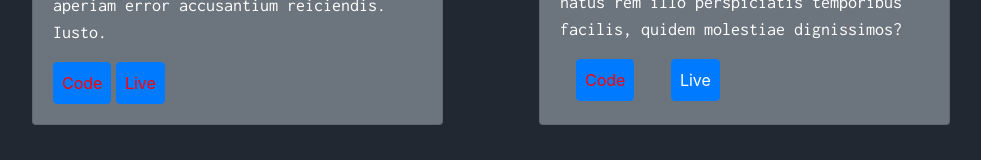
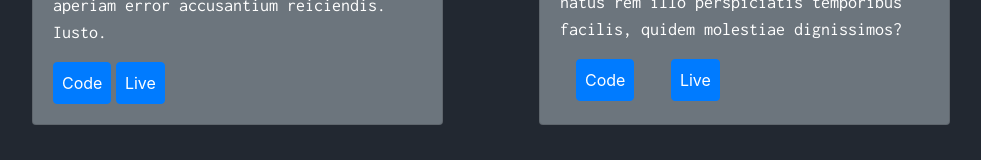
Before and after one commit to saharatijol/saharatijol.github.io, a plain HTML site: page portfolio.html in a window 1280 px wide. Shown: the part 636-796 px from the top of the page, without its empty margins (149-1130 px from the left). Drawn offline with nearby package versions, Linux system fonts and the light colour scheme.

Commit message:
Fixed text color for links

```diff
--- a/portfolio.html
+++ b/portfolio.html
@@ -25,8 +25,8 @@
             <p></p>
             <p class="card-text">Lorem, ipsum dolor sit amet consectetur adipisicing elit. Tenetur culpa pariatur optio autem reprehenderit, provident aperiam error accusantium reiciendis. Iusto.</p>
             <div class="button-group">
-                <button class="project-button btn btn-primary mx- p-2"><a href="https://github.com/Coffee-Project-Mando-Sahara/coffee-project">Code</a></button>
-                <button class="project-button btn btn-primary mx- p-2"><a href="weather_app/weather_map.html">Live</a></button>
+                <button class="project-button btn btn-primary mx- p-2"><a class="text-white" href="https://github.com/Coffee-Project-Mando-Sahara/coffee-project">Code</a></button>
+                <button class="project-button btn btn-primary mx- p-2"><a class="text-white" href="weather_app/weather_map.html">Live</a></button>
             </div>
         </div>
     </div>
@@ -44,7 +44,7 @@
             <p class="card-text">Lorem ipsum dolor sit, amet consectetur adipisicing elit. Corporis dicta animi natus rem illo perspiciatis temporibus facilis, quidem molestiae dignissimos?</p>
 
             <div class="button-group">
-                <button class="project-button btn btn-primary mx-3 p-2"><a href="https://github.com/saharatijol/saharatijol.github.io/tree/master/weather_app">Code</a></button>
+                <button class="project-button btn btn-primary mx-3 p-2"><a class="text-white" href="https://github.com/saharatijol/saharatijol.github.io/tree/master/weather_app">Code</a></button>
                 <button class="project-button btn btn-primary mx-3 p-2">Live</button>
             </div>
         </div>
```
